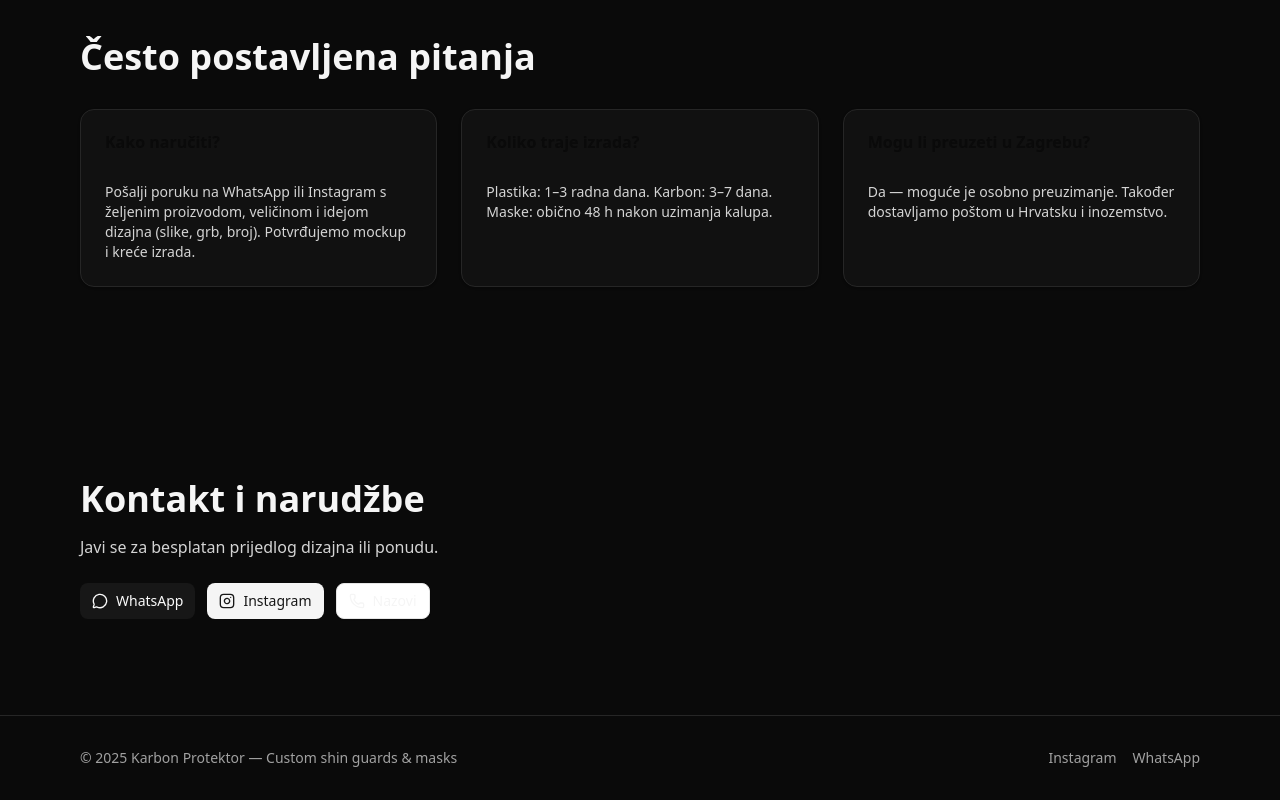
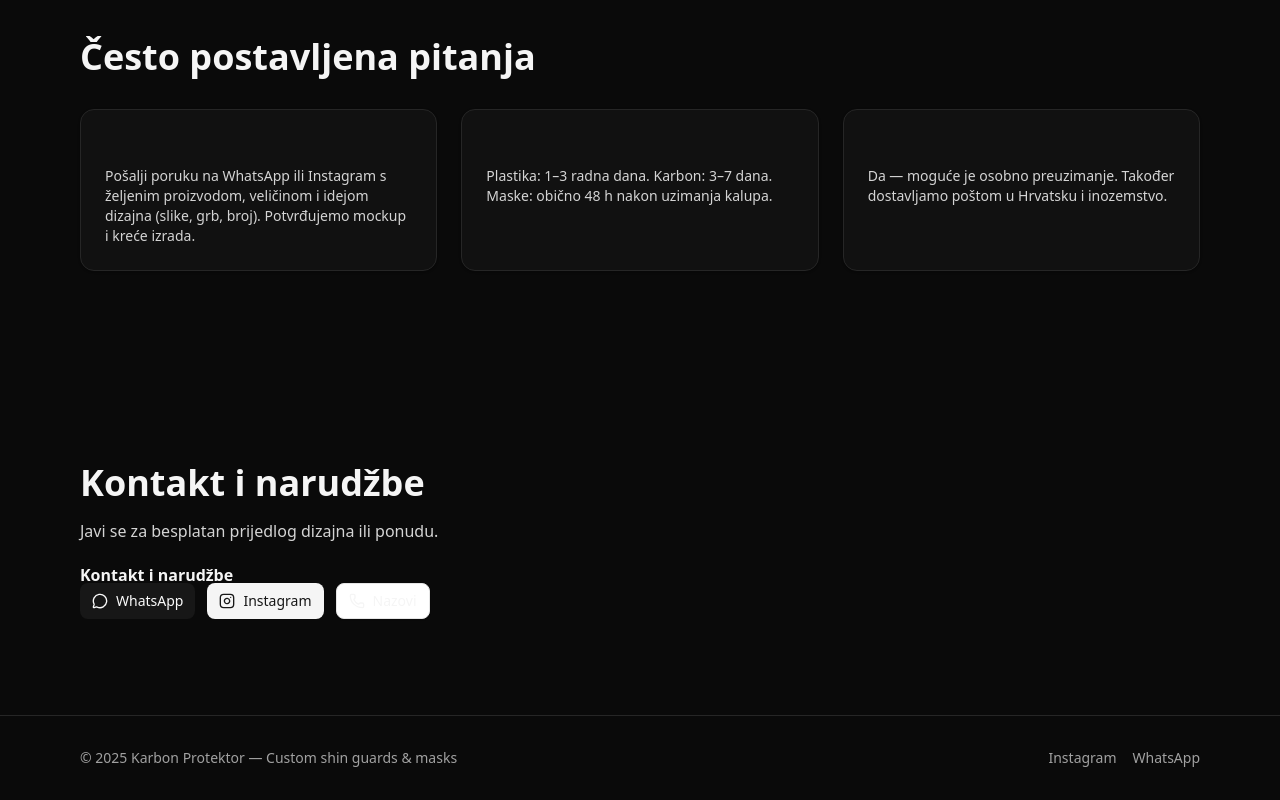
Before and after one commit to saleeee/carbonprotector, a Next.js app: page / in a window 1280 px wide. Shown: the part 3579-4379 px from the top of the page. Built offline with nearby package versions, Linux system fonts and the light colour scheme.

Commit message:
Fix FAQ title text color

```diff
--- a/app/page.tsx
+++ b/app/page.tsx
@@ -435,7 +435,7 @@ export default function LandingKarbonProtektor() {
           {[t.faq.q1, t.faq.q2, t.faq.q3].map((qa, i) => (
             <Card key={i} className="bg-neutral-900/60 border-neutral-800">
               <CardHeader>
-                <CardTitle>{qa.q}</CardTitle>
+
               </CardHeader>
               <CardContent className="text-neutral-300 text-sm">{qa.a}</CardContent>
             </Card>
@@ -449,6 +449,9 @@ export default function LandingKarbonProtektor() {
           <div>
             <h2 className="text-2xl md:text-4xl font-semibold mb-4">{t.contact.title}</h2>
             <p className="text-neutral-300 mb-6">{t.contact.sub}</p>
+<CardTitle className="text-neutral-100">
+  {t.contact.title}
+</CardTitle>
 
             <div className="flex flex-wrap gap-3">
               <a href={WHATSAPP_LINK} target="_blank">
```
